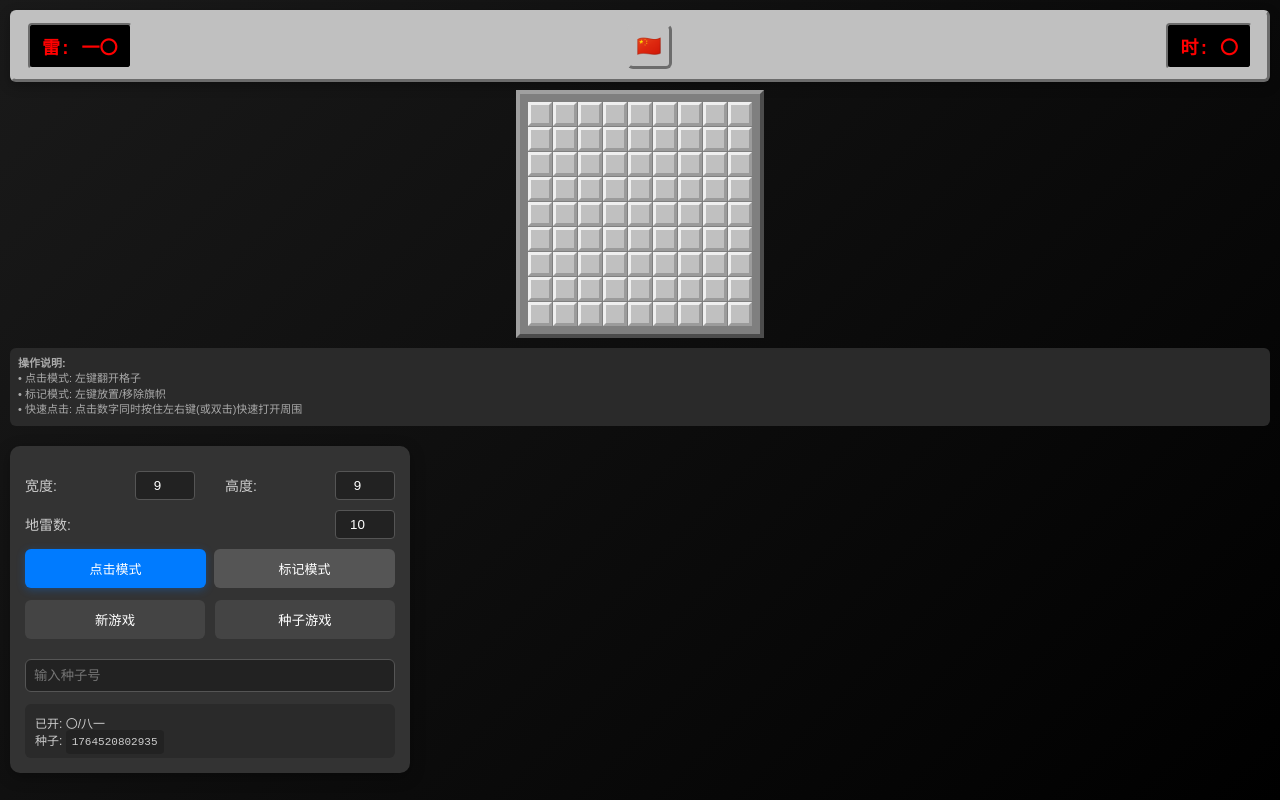
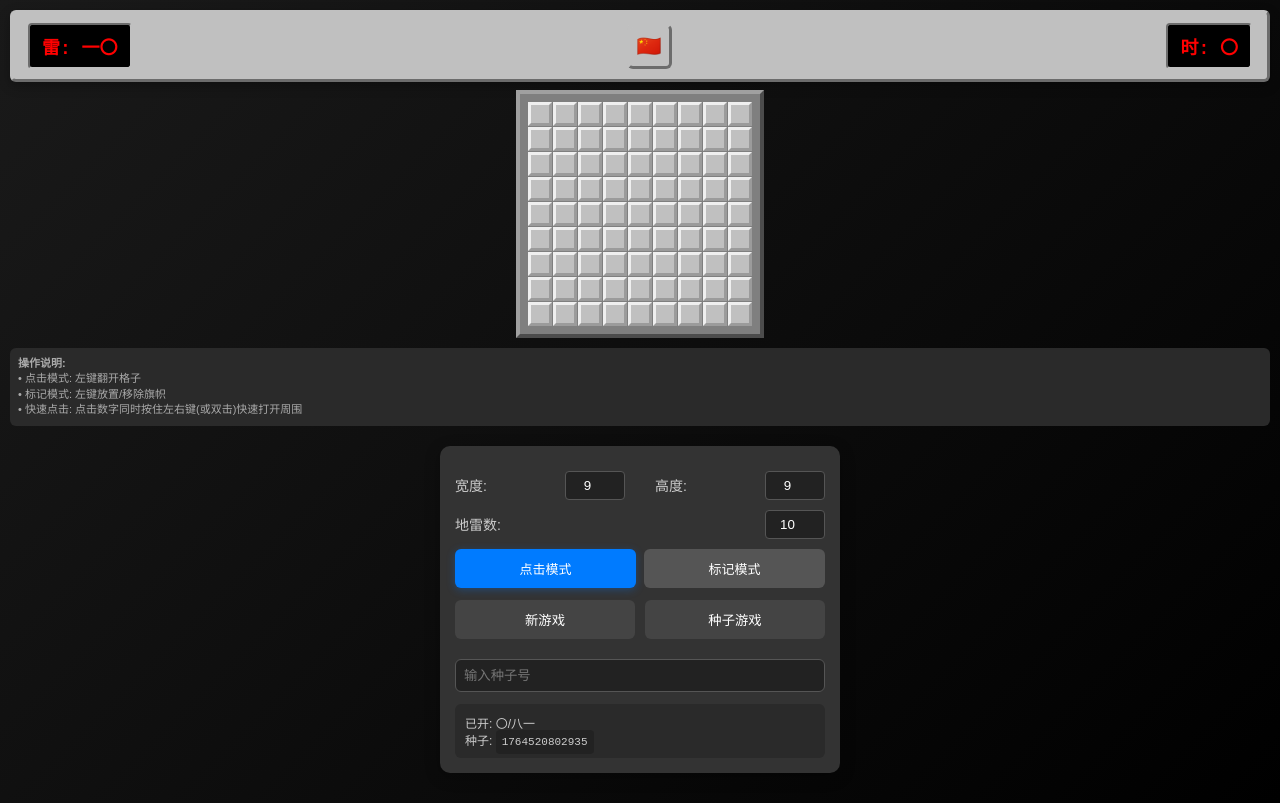
Before and after one commit to Minesweeper-Chineese/Minesweeper-Chinese, a plain HTML site: page index.html in a window 1280 px wide. Drawn offline with Linux system fonts and the light colour scheme.

Commit message:
Adjust game controls margin for better centering

```diff
--- a/index.html
+++ b/index.html
@@ -123,7 +123,7 @@
 .cell.number-8 { color: #E9C46A; } /* жёлтый */
 
         .game-controls {
-            margin-top: 20px;
+            margin: 20px auto;
             padding: 15px;
             background: #333;
             border-radius: 10px;
```
